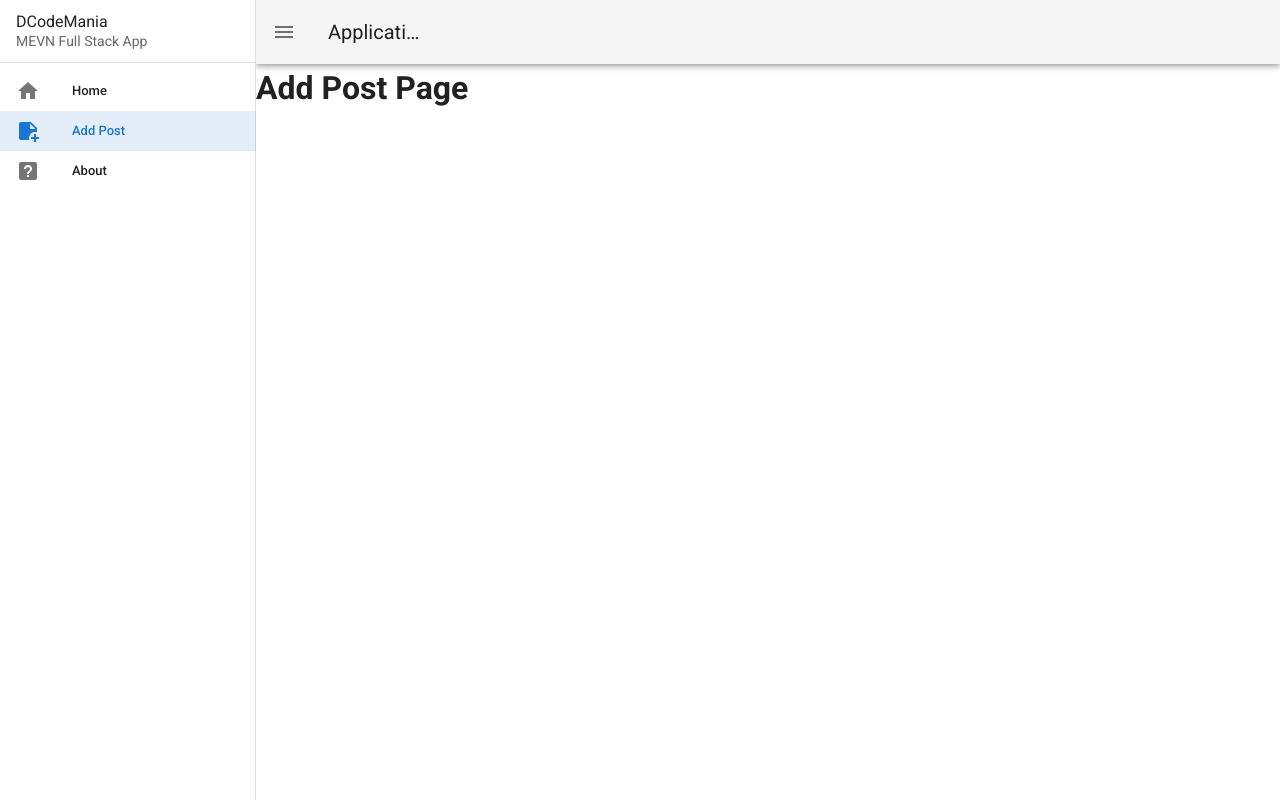
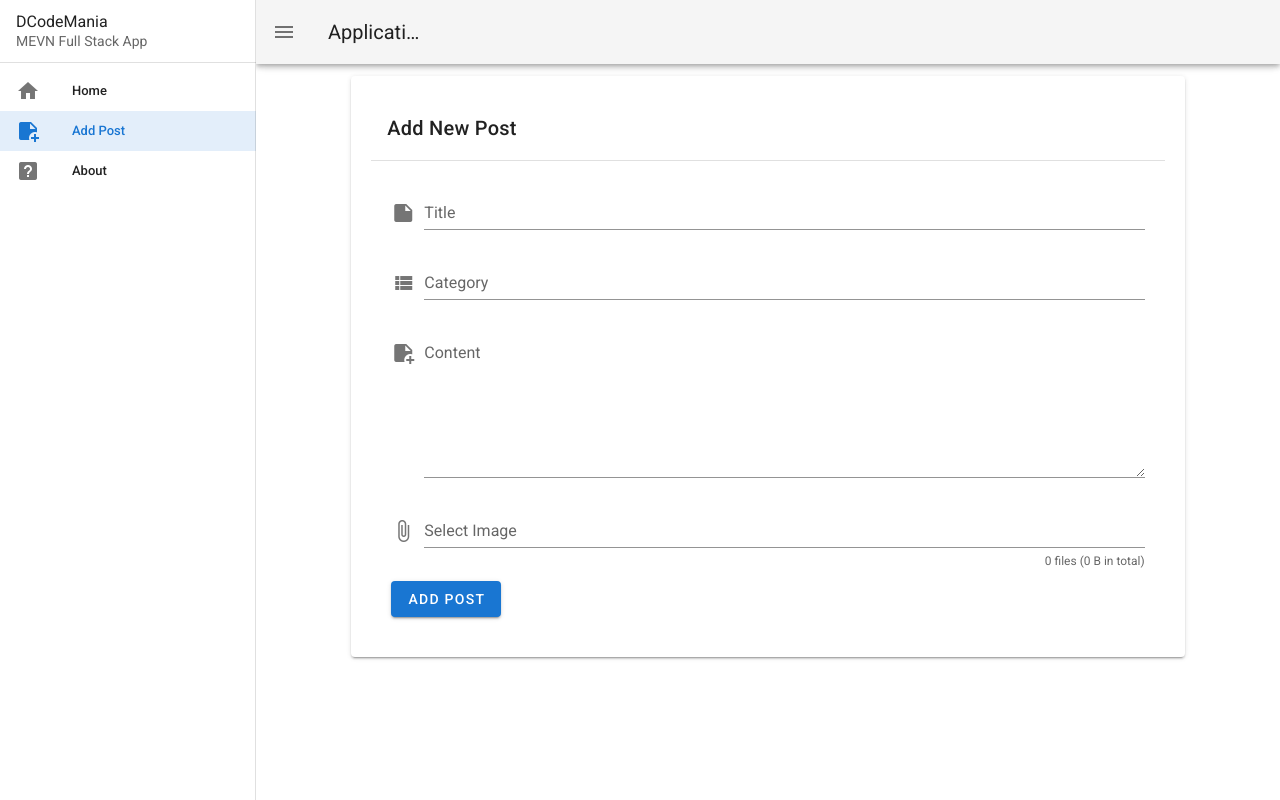
Before and after one commit to rclarian/mevn_full_stack_apps, a Vue app in the folder client/: page /add-post in a window 1280 px wide. Built offline with nearby package versions, Linux system fonts and the light colour scheme.

Commit message:
#02 Added and design the AddPost
#02 Added and design the AddPost

```diff
--- a/client/src/views/AddPost.vue
+++ b/client/src/views/AddPost.vue
@@ -1,10 +1,56 @@
 <template>
-    <h1>Add Post Page</h1>
+    <v-container>
+        <v-row no-gutters>
+            <v-col sm="10" class="mx-auto">
+                <v-card class="pa-5">
+                    <v-card-title>Add New Post</v-card-title>
+                    <v-divider></v-divider>
+                    <v-form ref="form" @submit.prevent="submitForm" class="pa-5" enctype="multipart/form-data">
+                        <v-text-field label="Title" v-model="post.title" prepend-icon="mdi-note" :rules="rules"></v-text-field>
+                        <v-text-field label="Category" v-model="post.category" prepend-icon="mdi-view-list" :rules="rules"></v-text-field>
+                        <v-textarea label="Content" v-model="post.content" prepend-icon="mdi-note-plus" :rules="rules"></v-textarea>
+                        <v-file-input @change="selectFile" label="Select Image" :rules="rules" show-size counter multiple></v-file-input>
+                        <v-btn type="submit" class="mt-3" color="primary">Add Post</v-btn>
+                    </v-form>
+                </v-card>
+            </v-col>
+        </v-row>
+    </v-container>
 </template>
 
 <script>
+import API from '../api';
     export default {
         name: 'AddPost',
+        data() {
+            return {
+                rules: [(value) => !! value || "This field is required"],
+                post: {
+                    title: "",
+                    category: "",
+                    content: "",
+                    image: ""
+                },
+                image: "",
+            };
+        },
+        methods: {
+            selectFile(file) {
+                this.image = file[0];
+            },
+            async submitForm() {
+                const formData = new FormData();
+                formData.append("image", this.image);
+                formData.append("title", this.post.title);
+                formData.append("category", this.post.category);
+                formData.append("content", this.post.content);
+
+                if(this.$refs.form.validate()){
+                    const response = await API.addPost(formData);
+                    this.$router.push({ name: "home", params: { message: response.message }});
+                }
+            },
+        }
     }
 </script>
 
```
Also changed, not shown: 3 other files (tests, documents, lock files or other folders).
